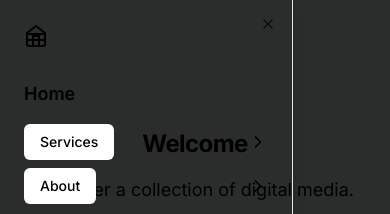
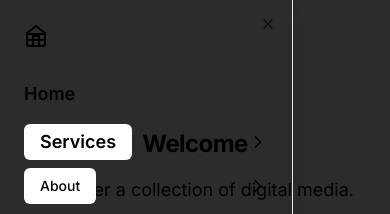
Before and after one commit to joeb97666/webdevsite, a Next.js app: page / in a window 390 px wide. Both pictures are taken after a click on the button "Toggle navigation menu". Shown: the top 214 px of the page. Built offline with nearby package versions, Linux system fonts and the light colour scheme.

Commit message:
update07132403

```diff
--- a/src/components/v0-navigator.tsx
+++ b/src/components/v0-navigator.tsx
@@ -23,7 +23,7 @@
           <SheetContent side="left">
             <Link href="#">
               <HomeIcon className="h-6 w-6" />
-              <span className="sr-only">Acme Inc</span>
+              <span className="sr-only">DB-Marketing</span>
             </Link>
             <div className="grid gap-2 py-6">
               <Link className="Home flex w-full items-center py-2 text-lg font-semibold" href="#">
@@ -32,7 +32,7 @@
               <Collapsible className="grid gap-4">
                 <CollapsibleTrigger className="flex w-full items-center text-lg font-semibold [&[data-state=open]>svg]:rotate-90">
                   <Link
-                    className="Services group inline-flex h-9 w-max items-center justify-center rounded-md bg-white px-4 py-2 text-sm font-medium transition-colors hover:bg-gray-100 hover:text-gray-900 focus:bg-gray-100 focus:text-gray-900 focus:outline-none disabled:pointer-events-none disabled:opacity-50 data-[active]:bg-gray-100/50 data-[state=open]:bg-gray-100/50 dark:bg-gray-950 dark:hover:bg-gray-800 dark:hover:text-gray-50 dark:focus:bg-gray-800 dark:focus:text-gray-50 dark:data-[active]:bg-gray-800/50 dark:data-[state=open]:bg-gray-800/50"
+                    className="Services group inline-flex h-9 w-max items-center justify-center rounded-md bg-white px-4 py-2 text-m font-semibold transition-colors hover:bg-gray-100 hover:text-gray-900 focus:bg-gray-100 focus:text-gray-900 focus:outline-none disabled:pointer-events-none disabled:opacity-50 data-[active]:bg-gray-100/50 data-[state=open]:bg-gray-100/50 dark:bg-gray-950 dark:hover:bg-gray-800 dark:hover:text-gray-50 dark:focus:bg-gray-800 dark:focus:text-gray-50 dark:data-[active]:bg-gray-800/50 dark:data-[state=open]:bg-gray-800/50"
                     href="/Services"
                   >
                     Services
```
